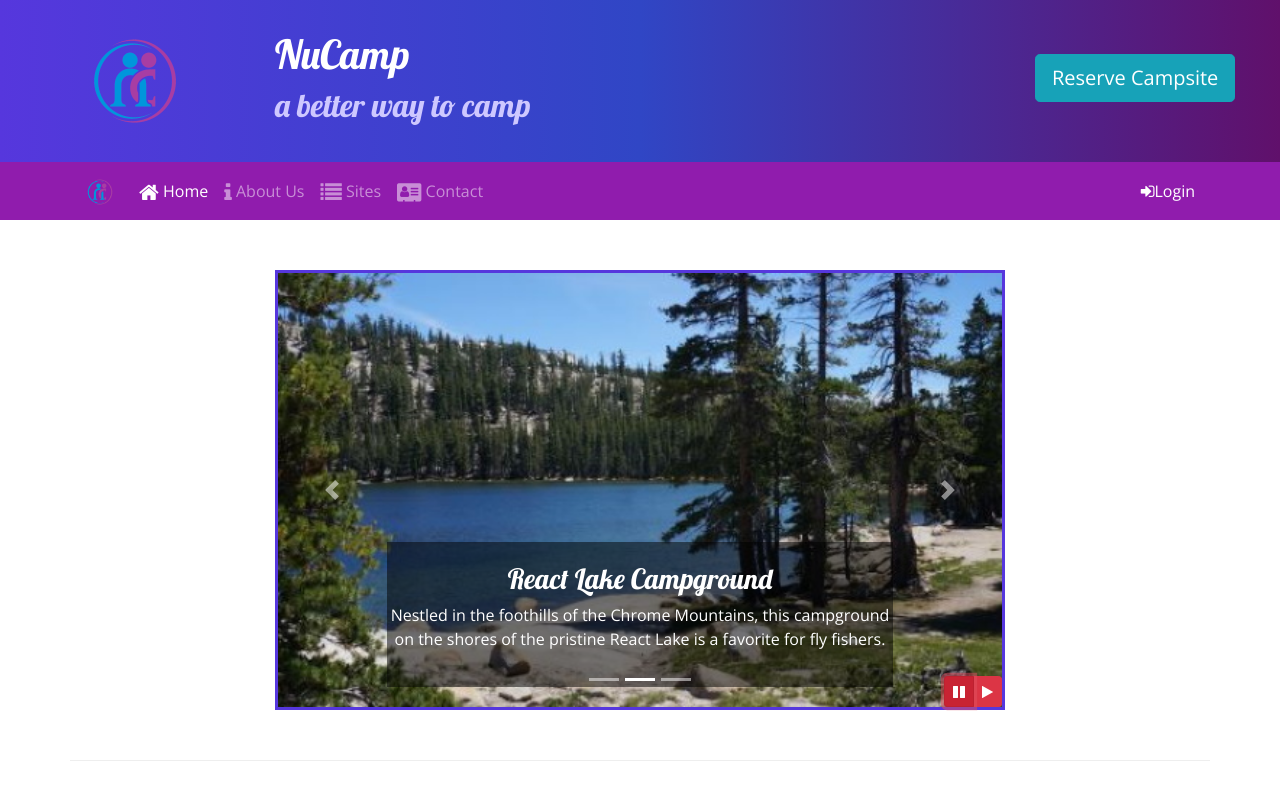
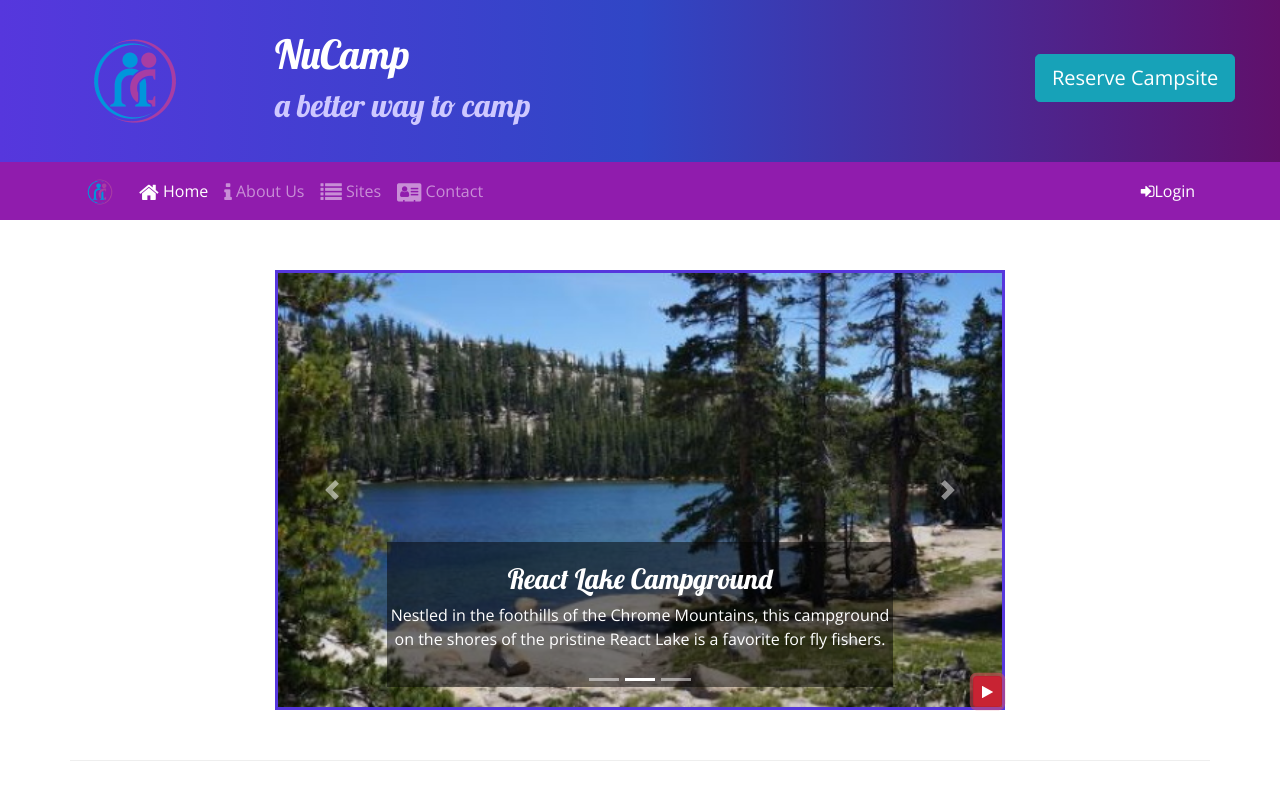
Before and after one commit to dannondorf/NuCamp-A-Better-Way-To-Camp, a website: page index.html in a window 1280 px wide. Both pictures are taken after a click on the button 959 px from the left and 691 px from the top of the page. Shown: the top 800 px of the page. Drawn offline with nearby package versions, Linux system fonts and the light colour scheme.

Commit message:
Bootstrap and jQuery Part 2

```diff
--- a/index.html
+++ b/index.html
@@ -184,14 +184,11 @@
                             <span class="carousel-control-next-icon"></span>
                             <span class="sr-only">Next</span>
                         </a>
-                        <div class="btn-group" id="carouselButton">
-                            <button class="btn btn-danger btn-sm" id="carouselPause">
+
+
+                            <button class="btn btn-danger btn-sm" id="carouselButton">
                                 <i class="fa fa-pause"></i>
                             </button>
-                            <button class="btn btn-danger btn-sm" id="carouselPlay">
-                                <i class="fa fa-play"></i>
-                            </button>
-                        </div>
                 </div>
             </div>
         </div>
@@ -275,13 +272,19 @@
     <script>
         $(function() {
             $(".carousel").carousel( {interval: 2000, pause: "false"} );
-            $("#carouselPause").click(function(){
-                $(".carousel").carousel("pause");
-            });
-            $("#carouselPlay").click(function(){
-                $(".carousel").carousel("cycle");
+            $("#carouselButton").click(function(){
+                if($("#carouselButton").children("i").hasClass('fa-pause')) {
+                    $(".carousel").carousel("pause");
+                    $("#carouselButton").children("i").removeClass("fa-pause");
+                    $("#carouselButton").children("i").addClass("fa-play");
+                } else {
+                    $(".carousel").carousel("cycle");
+                    $("#carouselButton").children("i").removeClass("fa-play");
+                    $("#carouselButton").children("i").addClass("fa-pause");
+                }
             });
         });
+
     </script>
 
 </body>
```
